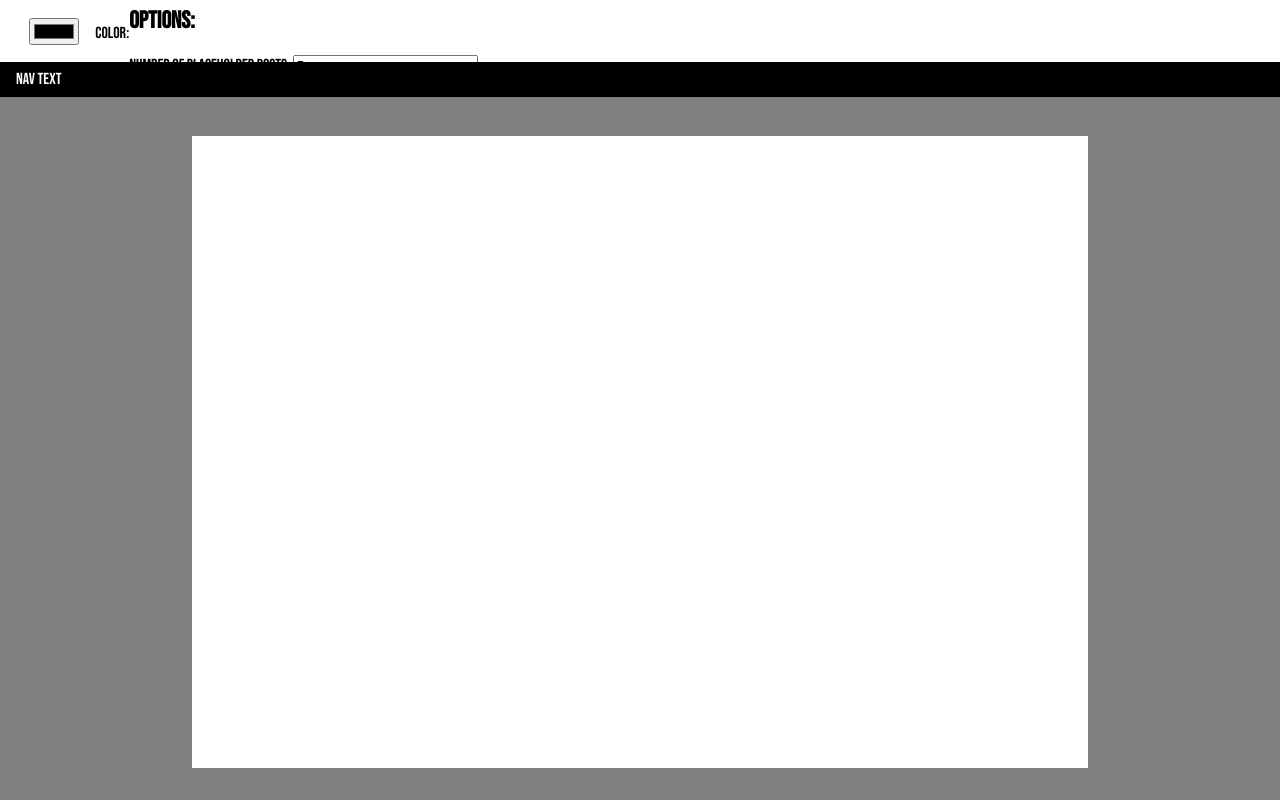
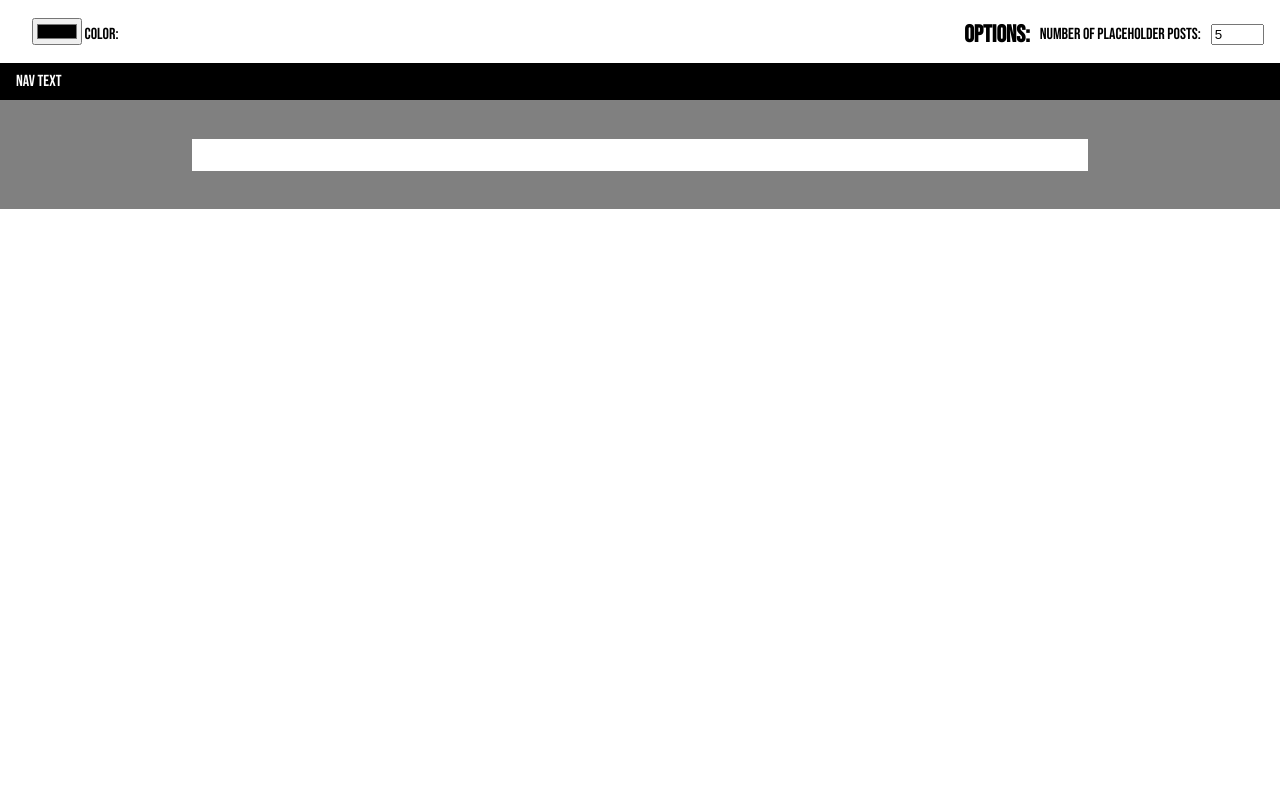
Before and after one commit to Samcraig77/color-picker-scrimba, a plain HTML site: page index.html in a window 1280 px wide. Drawn offline with Linux system fonts and the light colour scheme; no server answers.

Commit message:
Right aligned and placeholder posts added

```diff
--- a/styles.css
+++ b/styles.css
@@ -14,16 +14,32 @@ body {
     font-family: 'Bebas Neue', sans-serif;
     margin: 0;
     height: 100vh;
+    min-height: none;
+}
+
+.right-aligned {
+    display: flex;
+    margin: auto 0 auto auto;
+    gap: 10px
 }
 
 .nav {
     display: flex;
-    max-height: 30px;
+    min-height: 60px;
     align-items: center;
-    margin: 1em;
+    margin: 0 1em;
 
-    .color-picker {
-        margin: 1em;
+    .color-input-div {
+        margin: 0 1em;
+    }
+
+    .options-div {
+
+        align-items: center;
+    }
+
+    .placeholder-posts-number {
+        width: 4em;
     }
 }
 
@@ -31,11 +47,10 @@ body {
     display: flex;
     flex-direction: column;
     height: 100%;
-    min-height: 600px;
 
     .virtual-nav {
         display: flex;
-        padding: 0 1em;
+        padding: 1em;
         height:  5%;
         background-color: black;
         color: white;
@@ -44,19 +59,30 @@ body {
 
     .virtual-main {
         background-color: grey;
-        height: inherit;
+        min-height: fit-content;
     }
 
     .virtual-content {
         background-color: white;
         display: flex;
-        min-height: 300px;
-        height: 90%;
         margin: 3% 15%;
 
         .virtual-text{
             color: black;
             margin: 1em;
+
+            .placeholder-post {
+                padding: 10px;
+
+                &:hover {
+                border-radius: 10px;
+                box-shadow: 2px 2px 10px black;
+                }
+            }
+
+            hr {
+                border: 2px black solid;
+            }
         }
     }
 }
```
